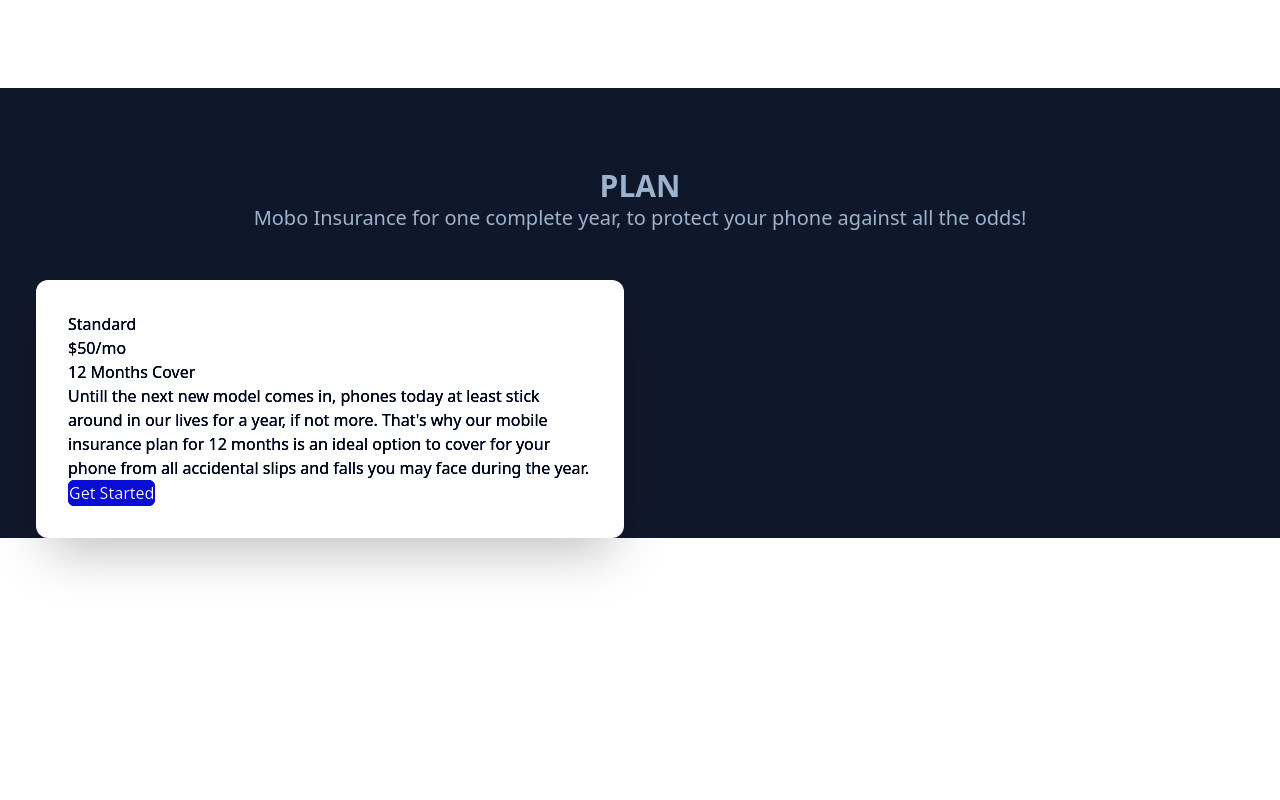
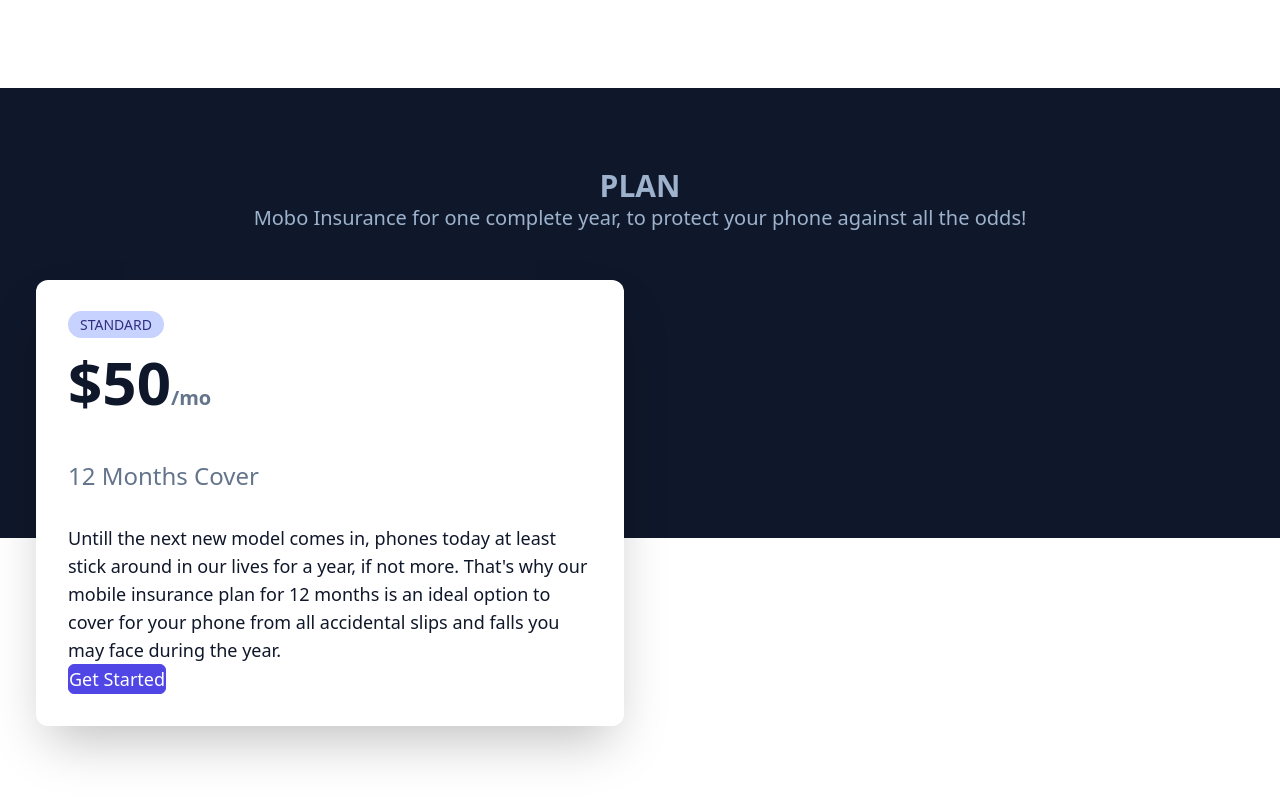
Before and after one commit to punushree/MobileInsurance, a React (Create React App) app: page / in a window 1280 px wide. Shown: the part 2594-3394 px from the top of the page. Before the commit the page ends 3292 px from the top, so only its background shows below. Built offline with nearby package versions, Linux system fonts and the light colour scheme.

Commit message:
Worked on main section

```diff
--- a/src/components/Plan.js
+++ b/src/components/Plan.js
@@ -13,15 +13,20 @@ const Plan = () => {
           </p>
         </div>
         <div className="grid md:grid-cols-2">
-          <div className="bg-white text-slate-900 m-4 p-8 rounded-xl shadow-2xl">
-            <span>Standard</span>
+          <div className="bg-white text-slate-900 m-4 p-8 rounded-xl shadow-2xl relative">
+            <span className="uppercase px-3 py-1 bg-indigo-200 text-indigo-900 rounded-2xl text-sm">
+              Standard
+            </span>
             <div>
-              <p>
-                $50<span>/mo</span>
+              <p className="text-6xl font-bold py-4 flex">
+                $50
+                <span className="text-xl text-slate-500 flex flex-col justify-end">
+                  /mo
+                </span>
               </p>
             </div>
-            <p>12 Months Cover</p>
-            <div>
+            <p className="text-2xl py-8 text-slate-500">12 Months Cover</p>
+            <div className="text-lg">
               <p>
                 Untill the next new model comes in, phones today at least stick
                 around in our lives for a year, if not more. That's why our
```
